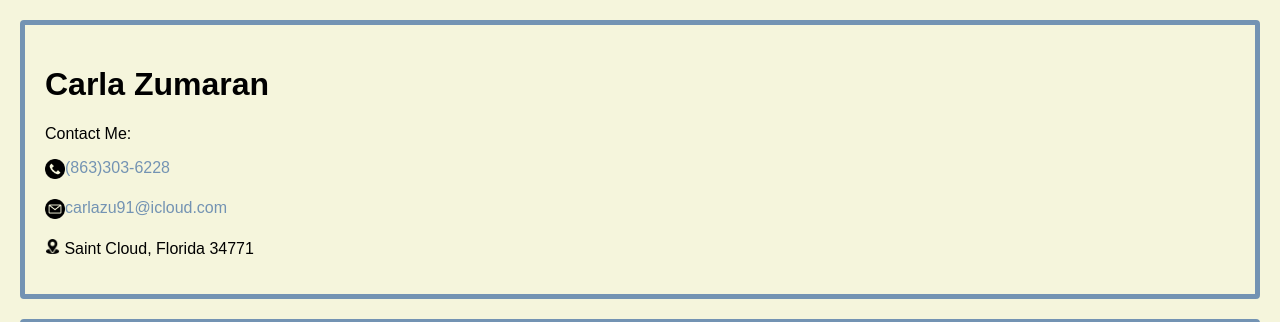
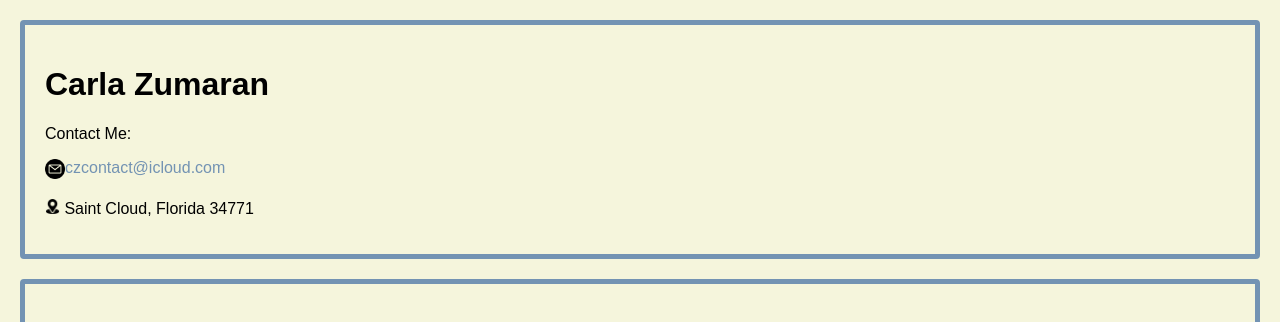
Before and after one commit to carlazu91/carlazu91.github.io, a plain HTML site: page index.html in a window 1280 px wide. Shown: the top 322 px of the page. Drawn offline with Linux system fonts and the light colour scheme.

Commit message:
Update index.html

```diff
--- a/index.html
+++ b/index.html
@@ -35,8 +35,7 @@
   <div class="container">
     <h1>Carla Zumaran</h1>
     <p>Contact Me:</p>
-    <p><img src="Phone.png" alt="Phone" width="20" height="20"><a href="tel:+18633036228" style="text-decoration:none; color:#7393B3; position:absolute;">  (863)303-6228</a></p>
-    <p><img src="Email.png" alt="Email" width="20" height="20"><a href="mailto:carlazu91@icloud.com" style="text-decoration:none; color:#7393B3; position:absolute">  carlazu91@icloud.com</a></p>
+    <p><img src="Email.png" alt="Email" width="20" height="20"><a href="mailto:czcontact@icloud.com" style="text-decoration:none; color:#7393B3; position:absolute">  czcontact@icloud.com</a></p>
     <p><img src="Location.png" alt="Location" width="15" height="15"> Saint Cloud, Florida 34771</p>
   </div>
 
```
